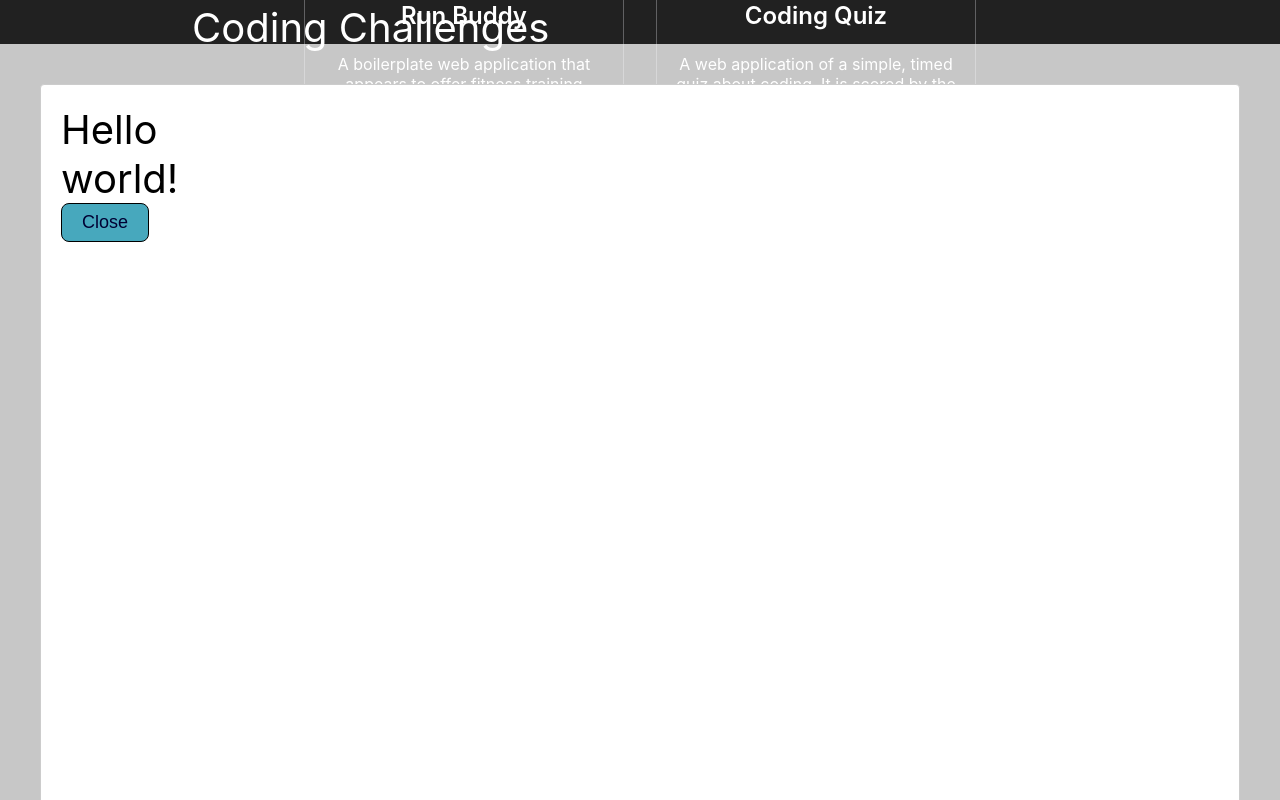
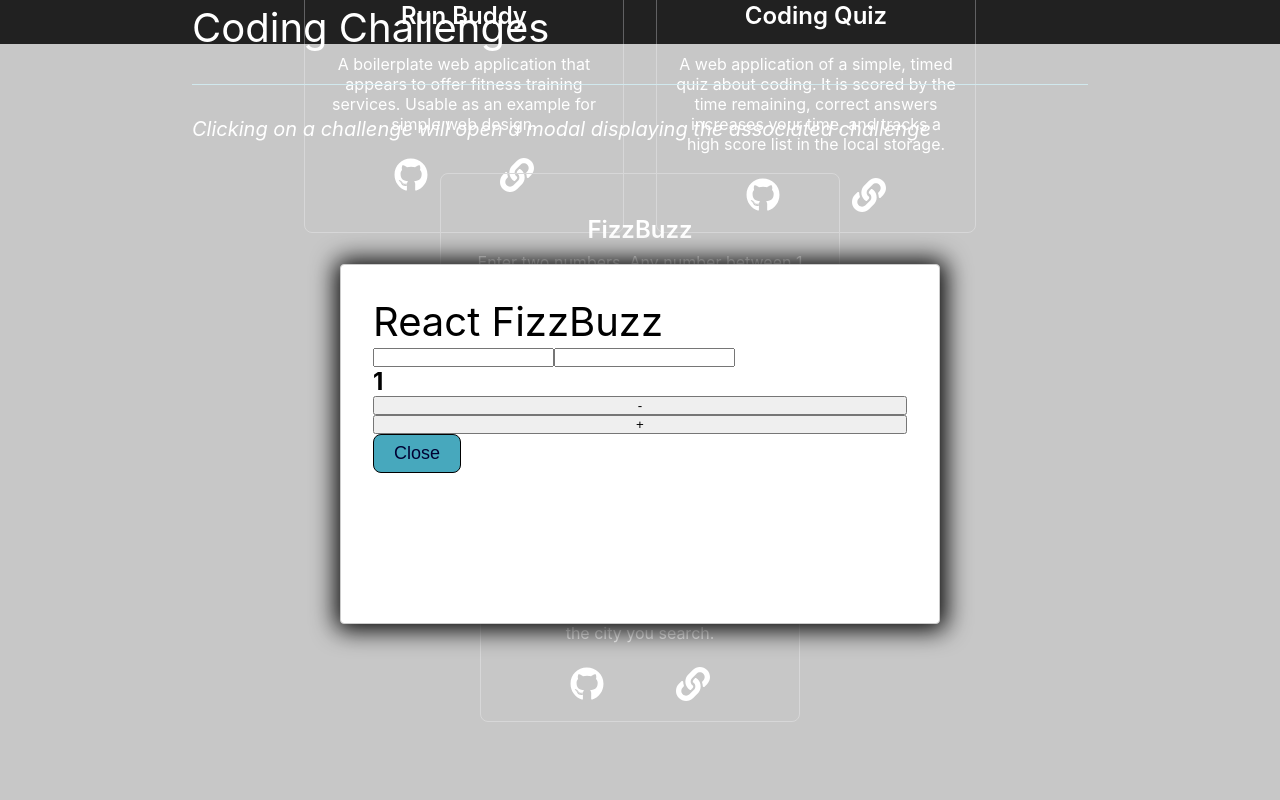
Before and after one commit to Ericcrain77/Portfolio-V2, a React (Create React App) app: page / in a window 1280 px wide. Both pictures are taken after a click on the button "Open". Shown: the part 3681-4481 px from the top of the page. Built offline with nearby package versions, Linux system fonts and the light colour scheme.

Commit message:
trying to add fizzbuzz modal

```diff
--- a/src/components/Challenges/Challenges.js
+++ b/src/components/Challenges/Challenges.js
@@ -1,21 +1,51 @@
-import React, { useState } from "react";
+import React, { useState, useEffect } from "react";
 import Modal from 'react-modal';
 import './challenges.css';
 
 Modal.setAppElement('#root');
 
 const MODAL_STYLES = {
-    position: 'absolute',
-    top: '50%',
-    left: '50%',
-    transform: 'translate(-50%, -50%)',
-    backgroundcolor: 'var(--granite-gray)',
-    padding: '3rem',
-    zIndex: 1000,
+    content: {
+        position: 'absolute',
+        top: '50%',
+        left: '50%',
+        transform: 'translate(-50%, -50%)',
+        backgroundcolor: 'var(--granite-gray)',
+        padding: '2rem',
+        boxShadow: '1px 1px 25px 5px black'
+    },
+    overlay: {
+        zIndex: 1000
+    }
 }
 
 function Challenges() {
     const [toggleModal, setToggleModal] = useState(false);
+
+    const count = 1;
+
+    useEffect(() => {
+        if (toggleModal === true) {
+          document.body.style.overflow = 'hidden'
+        }
+        if (toggleModal === false) {
+            document.body.style.overflow = 'visible'
+        }
+    }, [toggleModal]);
+
+    const handleDecrement = () => {
+        if (count > 1) {
+            this.setState(
+                (prevState) => ({count: prevState.count - 1})
+            )
+        }
+    };
+
+    const handleIncrement = () => {
+        this.setState(
+            (prevState) => ({count: prevState.count + 1})
+        )
+    };
 
     return (
         <div className="challenges-section" id="coding-challenges">
@@ -31,9 +61,22 @@ function Challenges() {
                         isOpen={toggleModal}
                         onRequestClose={() => setToggleModal(false)}
                     >
-                        <div className="challenge-modal">
-                            <h1>Hello</h1>
-                            <p>world!</p>
+                        <div className="challenge-modal-inside">
+                            <h1>React FizzBuzz</h1>
+                            <form>
+                                <input></input>
+                                <input></input>
+                            </form>
+                            <h2>
+                                {
+                                    (count % 15 === 0) ? "FizzBuzz" :
+                                    (count % 3 === 0)  ? "Fizz"     :
+                                    (count % 5 === 0)  ? "Buzz"     :
+                                    count
+                                }
+                            </h2>
+                            <button onClick={handleDecrement}>-</button>
+                            <button onClick={handleIncrement}>+</button>
                             <div>
                                 <button className='modal-btn' onClick={() => setToggleModal(false)}>Close</button>
                             </div>
--- a/src/components/Challenges/challenges.css
+++ b/src/components/Challenges/challenges.css
@@ -65,12 +65,15 @@
     color: white;
 }
 
-.challenge-modal h1 {
+.challenge-modal-inside {
+    display: flex;
+    flex-direction: column;
+    justify-content: space-evenly;
+    width: auto;
+    height: auto;
+}
+
+.challenge-modal-inside h1 {
     font-weight: 400;
     font-size: clamp(20px, 4vw, 40px);
 }
-
-.challenge-modal p {
-    font-weight: 400;
-    font-size: clamp(20px, 4vw, 40px);
-}
--- a/src/components/Header/header.css
+++ b/src/components/Header/header.css
@@ -83,7 +83,7 @@
     width: 100%;
     z-index: 999;
     box-shadow: 0 2px 24px 0 rgb(0 0 0 / 15%);
-    animation: 500ms ease-in-out 0s normal none 1 running fadeInDown;
+    animation: 500ms ease-in-out 0s normal none 1 running;
     padding-top: 0px;
     padding-bottom: 0px;
 }
```
Also changed, not shown: 1 other file (tests, documents, lock files or other folders).
